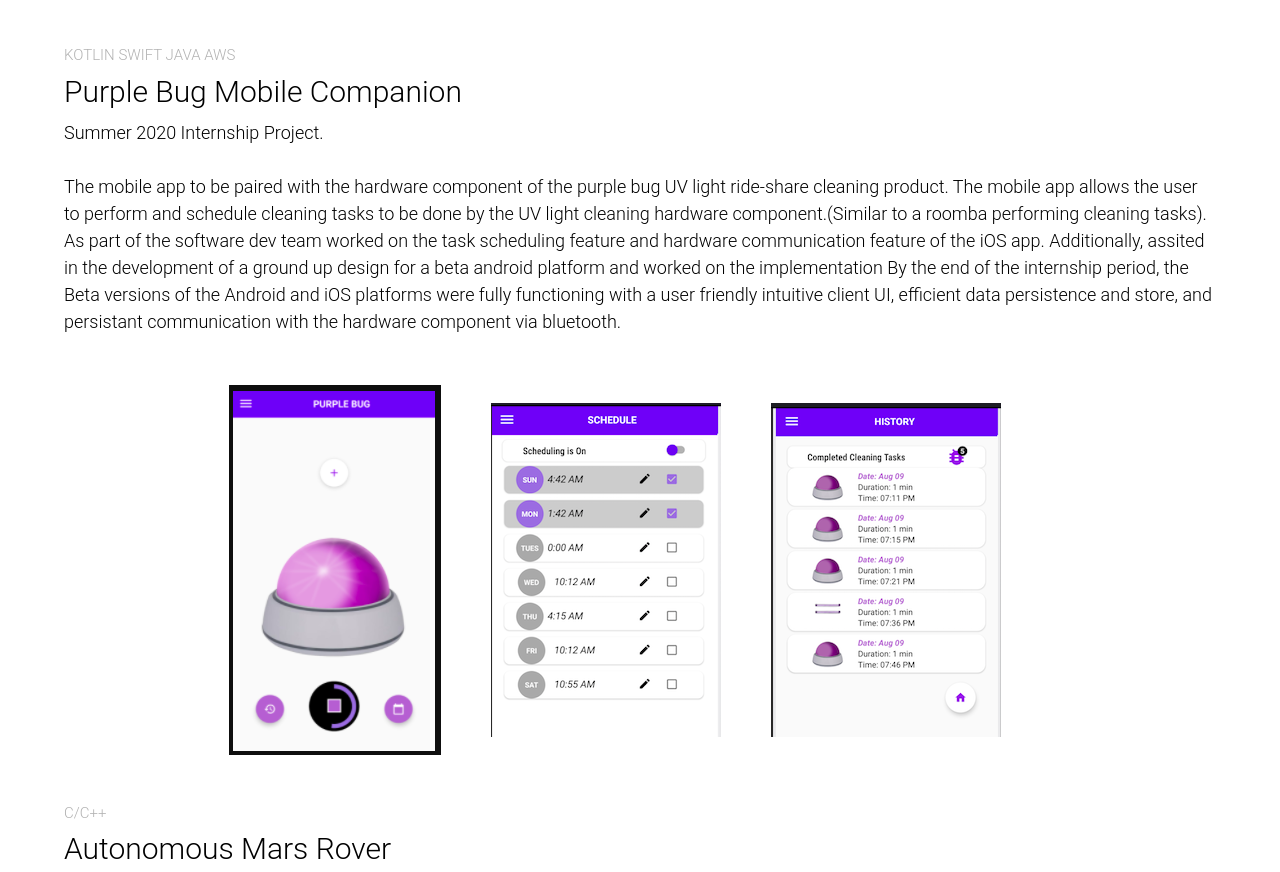
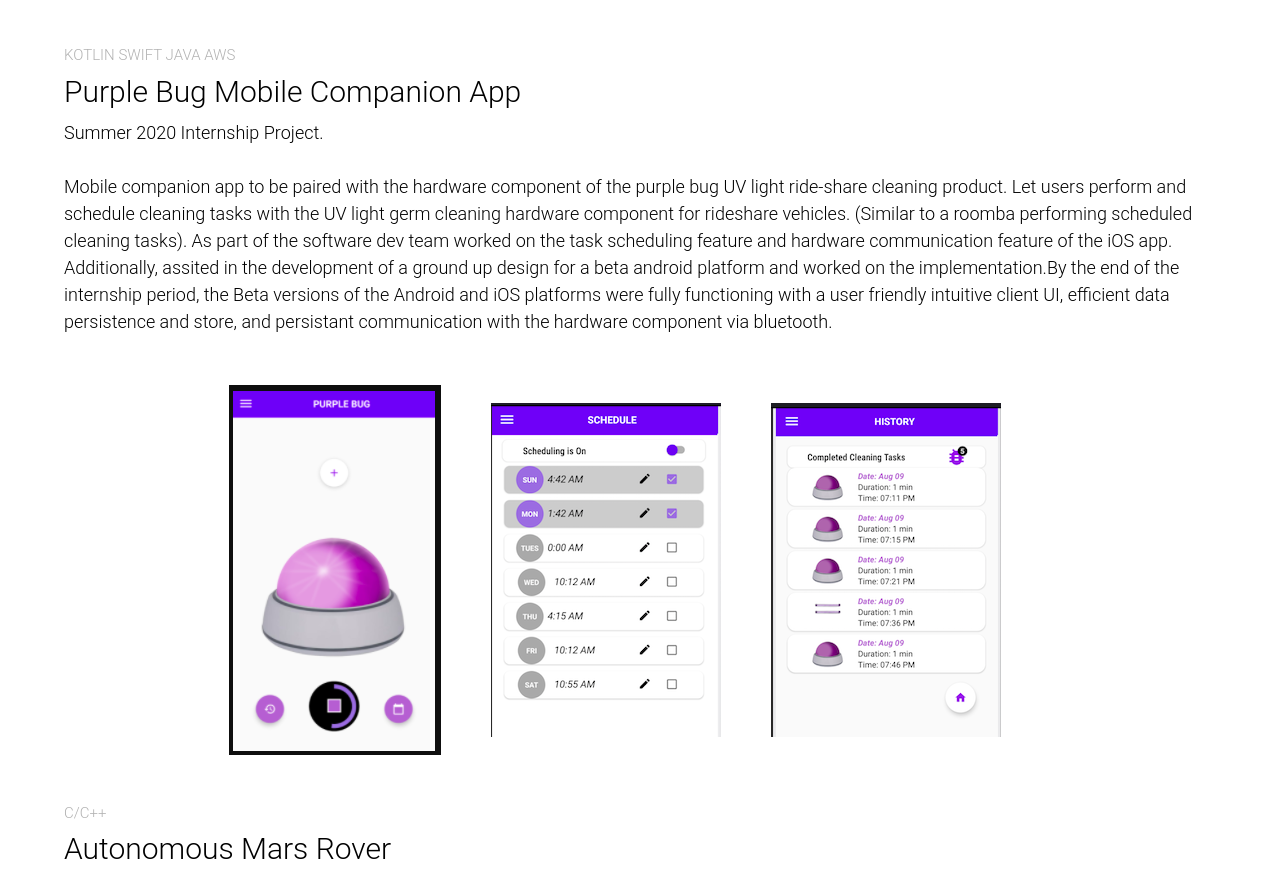
Before and after one commit to indrajeetadityaroy9/indrajeet-portfolio, a website built with Parcel: page index.html in a window 1280 px wide. Shown: the part 5316-6188 px from the top of the page. Built offline with nearby package versions, Linux system fonts and the light colour scheme.

Commit message:
made edits

```diff
--- a/index.html
+++ b/index.html
@@ -358,19 +358,18 @@
     <div class="portfolio-item">
       <div class="portfolio-description">
         <h6>Kotlin Swift Java AWS</h6>
-        <h1>Purple Bug Mobile Companion</h1>
+        <h1>Purple Bug Mobile Companion App</h1>
         <p>Summer 2020 Internship Project.
           <br>
           <br>
-          The mobile app to be paired with the hardware
+          Mobile companion app to be paired with the hardware
           component of the purple bug UV light ride-share cleaning product.
-          The mobile app allows the user to perform and schedule
-          cleaning tasks to be done by the UV light cleaning hardware
-          component.(Similar to a roomba performing cleaning tasks).
+          Let users perform and schedule cleaning tasks with the UV light germ cleaning hardware component
+          for rideshare vehicles. (Similar to a roomba performing scheduled cleaning tasks).
 	  As part of the software dev team worked on the task scheduling
           feature and hardware communication feature of the iOS app. Additionally,
           assited in the development of a ground up design for a beta android platform and
-          worked on the implementation  By the end of the internship period,
+          worked on the implementation.By the end of the internship period,
           the Beta versions of the Android and iOS platforms were fully functioning
           with a user friendly intuitive client UI, efficient data persistence and store, and
           persistant communication with the hardware component via bluetooth.</p>
```
